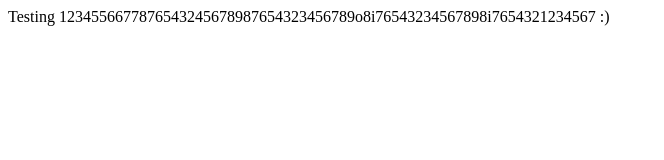
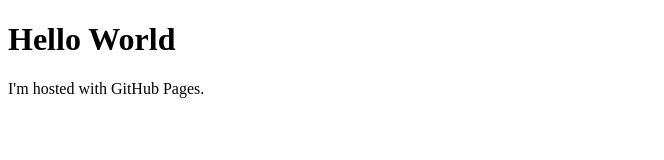
Before and after one commit to Ryanlewis2010/ninebyninemc.github.io, a plain HTML site: page index.html in a window 1280 px wide. Shown: the whole page, without its empty margins (0-664 px from the left). Drawn offline with Linux system fonts and the light colour scheme.

Commit message:
laksdalksjdl

```diff
--- a/index.html
+++ b/index.html
@@ -1,6 +1,7 @@
+<!DOCTYPE html>
 <html>
-<head>
-<title>Nine By Nine</title>
-</head>
-<body><p>Testing 1234556677876543245678987654323456789o8i76543234567898i7654321234567 :)</p></body>
+<body>
+<h1>Hello World</h1>
+<p>I'm hosted with GitHub Pages.</p>
+</body>
 </html>
```
